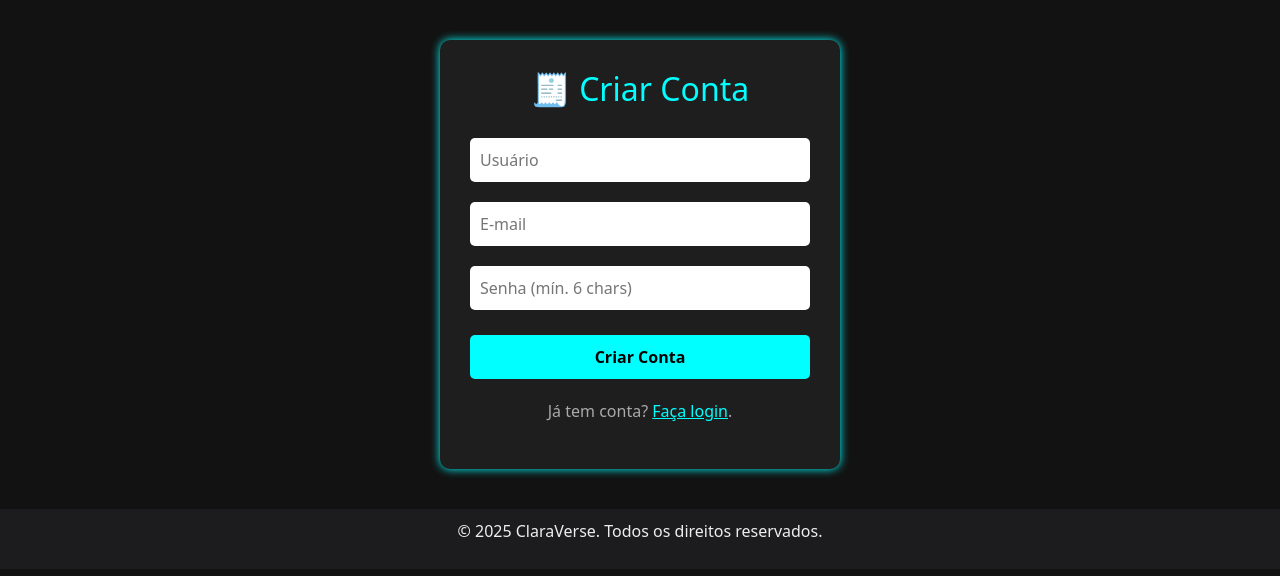
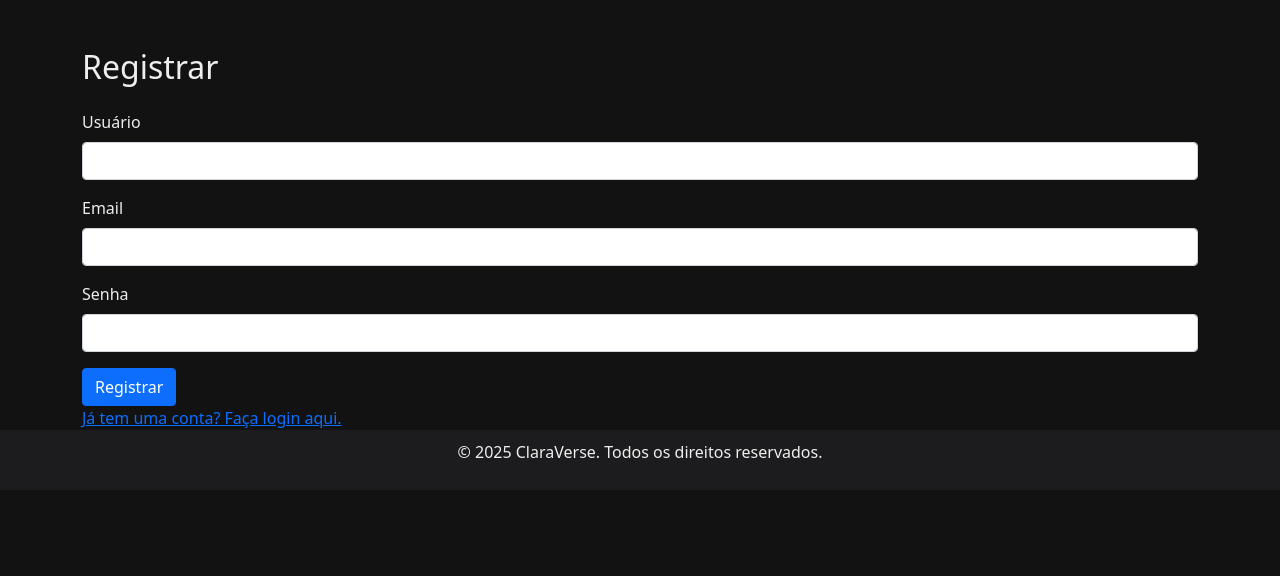
Before and after one commit to Claratrade33/Soma, a Flask app: page /register in a window 1280 px wide. Shown: the part 56-632 px from the top of the page. Run offline with Flask 3, Linux system fonts and the light colour scheme; some libraries are stand-ins or nearby versions.

Commit message:
Atualizar o register.html

```diff
--- a/templates/register.html
+++ b/templates/register.html
@@ -1,34 +1,30 @@
-{% extends "base.html" %}
-{% block title %}Registrar • ClaraVerse{% endblock %}
+{% extends 'base.html' %}
+
+{% block title %}Registrar - ClaraVerse{% endblock %}
 
 {% block content %}
-  <div style="max-width: 400px; margin: 40px auto; padding: 30px; background: #1e1e1e; border-radius: 10px; box-shadow: 0 0 10px #00ffff;">
-    <h2 style="text-align: center; color: #00ffff; margin-bottom: 20px;">🧾 Criar Conta</h2>
-
-    {% with messages = get_flashed_messages(with_categories=true) %}
-      {% if messages %}
+<h2 class="mt-5">Registrar</h2>
+{% with messages = get_flashed_messages(with_categories=true) %}
+    {% if messages %}
         {% for category, message in messages %}
-          <div style="margin-bottom: 10px; color: {{ 'red' if category == 'error' else '#00ffcc' }};">{{ message }}</div>
+            <div class="alert alert-{{ category }}">{{ message }}</div>
         {% endfor %}
-      {% endif %}
-    {% endwith %}
-
-    <form method="post" action="{{ url_for('register') }}">
-      <input type="text" name="username" placeholder="Usuário" required
-             style="width: 100%; padding: 10px; margin: 10px 0; border-radius: 5px; border: none;">
-      <input type="email" name="email" placeholder="E-mail" required
-             style="width: 100%; padding: 10px; margin: 10px 0; border-radius: 5px; border: none;">
-      <input type="password" name="password" placeholder="Senha (mín. 6 chars)" required
-             style="width: 100%; padding: 10px; margin: 10px 0; border-radius: 5px; border: none;">
-      <button type="submit"
-              style="width: 100%; padding: 10px; background-color: #00ffff; color: #000; font-weight: bold; border: none; border-radius: 5px; margin-top: 15px;">
-        Criar Conta
-      </button>
-    </form>
-
-    <p style="text-align: center; margin-top: 20px; color: #aaa;">
-      Já tem conta?
-      <a href="{{ url_for('login') }}" style="color: #00ffff;">Faça login</a>.
-    </p>
-  </div>
+    {% endif %}
+{% endwith %}
+<form method="POST" class="mt-4">
+    <div class="mb-3">
+        <label for="username" class="form-label">Usuário</label>
+        <input type="text" class="form-control" id="username" name="username" required>
+    </div>
+    <div class="mb-3">
+        <label for="email" class="form-label">Email</label>
+        <input type="email" class="form-control" id="email" name="email" required>
+    </div>
+    <div class="mb-3">
+        <label for="password" class="form-label">Senha</label>
+        <input type="password" class="form-control" id="password" name="password" required>
+    </div>
+    <button type="submit" class="btn btn-primary">Registrar</button>
+</form>
+<a href="{{ url_for('login') }}">Já tem uma conta? Faça login aqui.</a>
 {% endblock %}
```
